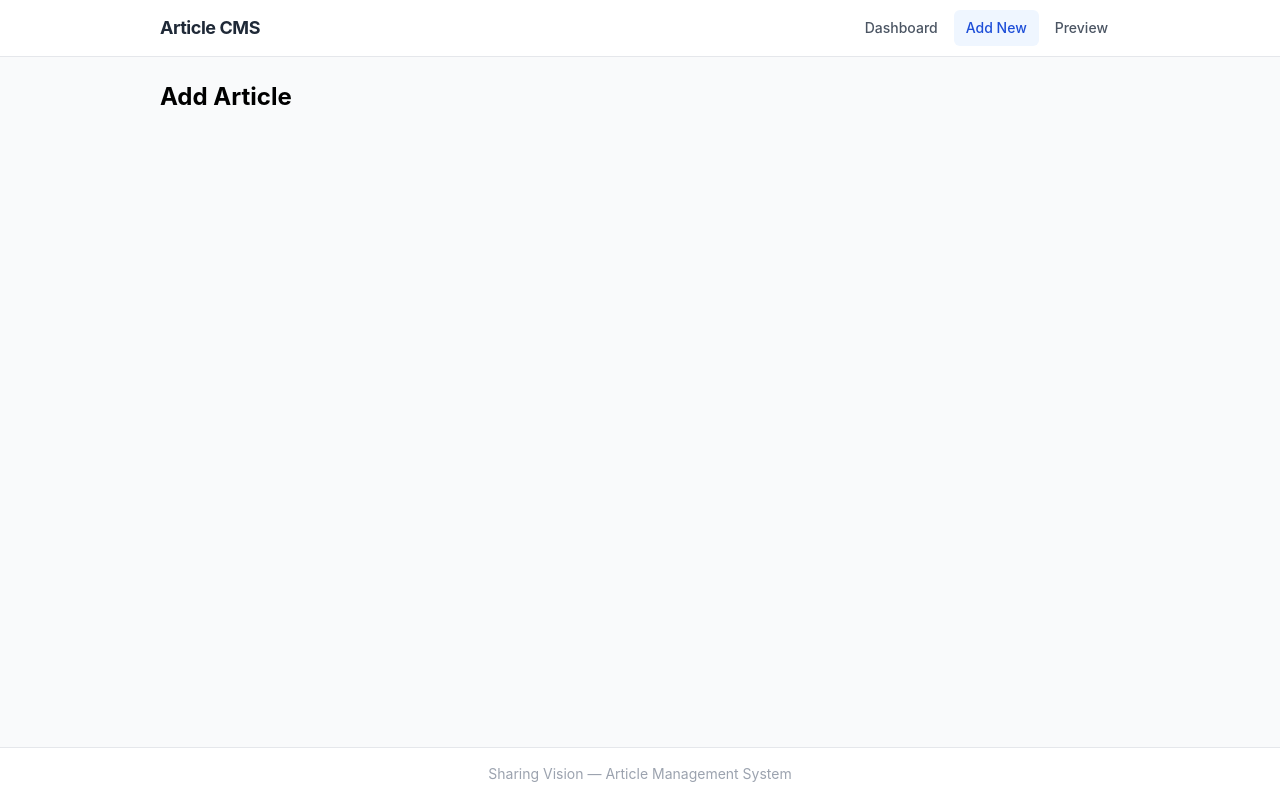
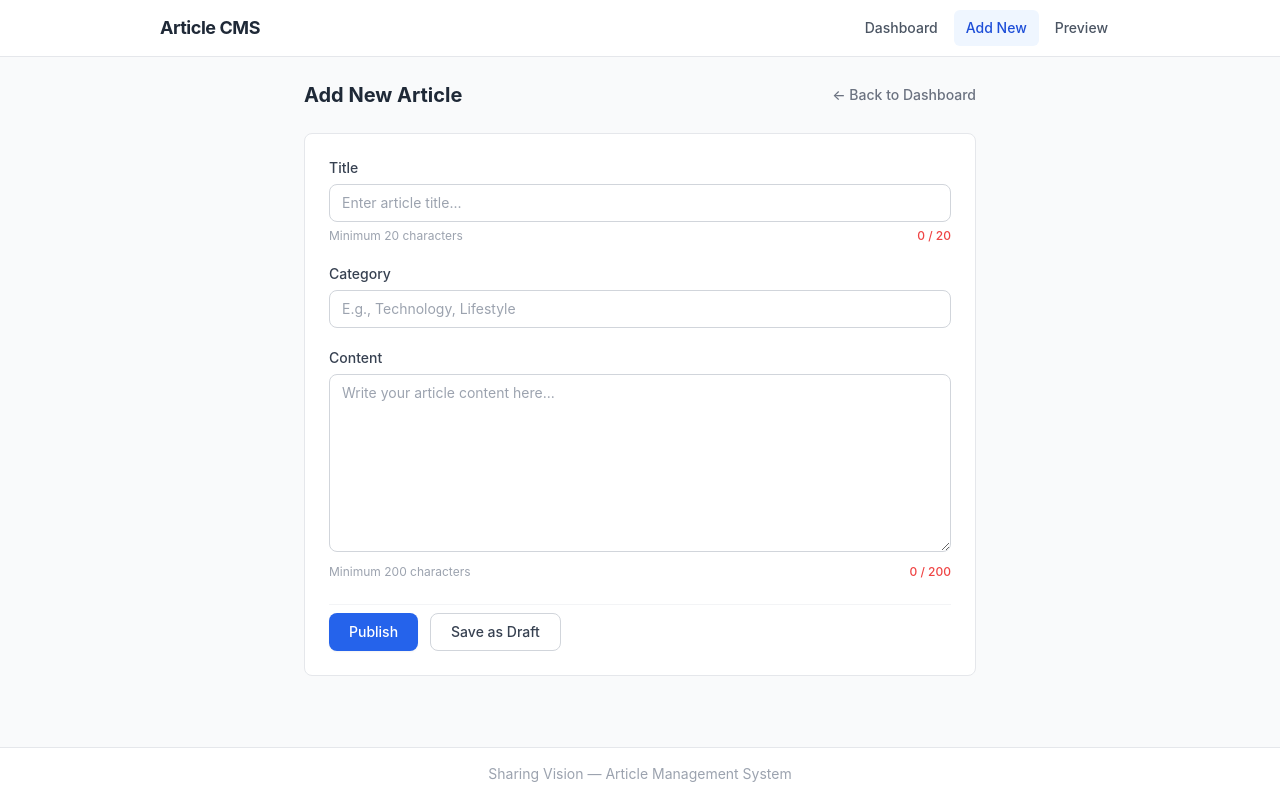
Before and after one commit to Yusufarsan/fe-sharing-vision-test, a Vue app: page /add in a window 1280 px wide. Built offline with nearby package versions, Linux system fonts and the light colour scheme; no server answers.

Commit message:
feat: finalize add article page ui

```diff
--- a/src/views/AddArticle.vue
+++ b/src/views/AddArticle.vue
@@ -1,7 +1,135 @@
 <template>
-  <div>
-    <h1 class="text-2xl font-bold">Add Article</h1>
+  <div class="max-w-2xl mx-auto">
+    <!-- Header -->
+    <div class="flex justify-between items-center mb-6">
+      <h1 class="text-xl font-bold text-gray-800">Add New Article</h1>
+      <button @click="$router.push('/')" class="text-sm text-gray-500 hover:text-gray-700 transition font-medium">
+        &larr; Back to Dashboard
+      </button>
+    </div>
+
+    <!-- Kotak Pesan Error (Ditampilkan jika validasi backend gagal) -->
+    <div v-if="errorMessage" class="mb-6 p-4 bg-red-50 border border-red-200 text-red-700 rounded-lg">
+      <p class="font-semibold text-sm mb-1">Validation Error</p>
+      <!-- whitespace-pre-line membuat karakter \n dari Gin berubah menjadi baris baru di HTML -->
+      <p class="whitespace-pre-line text-sm">{{ errorMessage }}</p>
+    </div>
+
+    <div class="bg-white rounded-lg border border-gray-200 p-6">
+      <form @submit.prevent>
+        <div class="mb-5">
+          <label class="block text-sm text-gray-700 font-medium mb-1.5">Title</label>
+          <input
+            v-model="form.title"
+            type="text"
+            class="w-full px-3 py-2 text-sm border border-gray-300 rounded-lg focus:outline-none focus:ring-2 focus:ring-blue-500 focus:border-transparent transition"
+            placeholder="Enter article title..."
+            required
+          >
+          <!-- Indikator panjang karakter -->
+          <div class="mt-1.5 flex justify-between text-xs">
+            <span class="text-gray-400">Minimum 20 characters</span>
+            <span :class="form.title.length < 20 ? 'text-red-500' : 'text-green-600'" class="font-medium">
+              {{ form.title.length }} / 20
+            </span>
+          </div>
+        </div>
+
+        <div class="mb-5">
+          <label class="block text-sm text-gray-700 font-medium mb-1.5">Category</label>
+          <input
+            v-model="form.category"
+            type="text"
+            class="w-full px-3 py-2 text-sm border border-gray-300 rounded-lg focus:outline-none focus:ring-2 focus:ring-blue-500 focus:border-transparent transition"
+            placeholder="E.g., Technology, Lifestyle"
+            required
+          >
+        </div>
+
+        <div class="mb-6">
+          <label class="block text-sm text-gray-700 font-medium mb-1.5">Content</label>
+          <textarea
+            v-model="form.content"
+            rows="8"
+            class="w-full px-3 py-2 text-sm border border-gray-300 rounded-lg focus:outline-none focus:ring-2 focus:ring-blue-500 focus:border-transparent transition resize-y"
+            placeholder="Write your article content here..."
+            required
+          ></textarea>
+          <!-- Indikator panjang karakter -->
+          <div class="mt-1.5 flex justify-between text-xs">
+            <span class="text-gray-400">Minimum 200 characters</span>
+            <span :class="form.content.length < 200 ? 'text-red-500' : 'text-green-600'" class="font-medium">
+              {{ form.content.length }} / 200
+            </span>
+          </div>
+        </div>
+
+        <div class="flex gap-3 pt-2 border-t border-gray-100">
+          <!-- Dua tombol mengirimkan parameter status yang berbeda ke fungsi submit -->
+          <button
+            @click="submitArticle('publish')"
+            :disabled="isSubmitting"
+            class="bg-blue-600 text-white text-sm px-5 py-2 rounded-lg hover:bg-blue-700 transition font-medium disabled:bg-blue-300 shadow-sm"
+          >
+            Publish
+          </button>
+          <button
+            @click="submitArticle('draft')"
+            :disabled="isSubmitting"
+            class="bg-white text-gray-700 text-sm border border-gray-300 px-5 py-2 rounded-lg hover:bg-gray-50 transition font-medium disabled:bg-gray-50"
+          >
+            Save as Draft
+          </button>
+        </div>
+      </form>
+    </div>
   </div>
 </template>
+
 <script setup>
+import { ref, reactive } from 'vue';
+import { useRouter } from 'vue-router';
+import api from '../services/api';
+
+const router = useRouter();
+const isSubmitting = ref(false);
+const errorMessage = ref('');
+
+// Data formulir reaktif
+const form = reactive({
+  title: '',
+  content: '',
+  category: ''
+});
+
+// Fungsi submit menerima 'status' dari tombol yang diklik
+const submitArticle = async (status) => {
+  // Cegah submit ganda
+  if (isSubmitting.value) return;
+
+  errorMessage.value = '';
+  isSubmitting.value = true;
+
+  try {
+    // Memanggil API backend
+    await api.post('/article/', {
+      title: form.title,
+      content: form.content,
+      category: form.category,
+      status: status
+    });
+
+    // Jika sukses, kembali ke Dashboard
+    router.push('/');
+  } catch (error) {
+    // Menangkap validasi strict dari backend (400 Bad Request)
+    if (error.response && error.response.data && error.response.data.error) {
+      errorMessage.value = error.response.data.error;
+    } else {
+      errorMessage.value = 'An unexpected error occurred. Please try again.';
+    }
+  } finally {
+    isSubmitting.value = false;
+  }
+};
 </script>
```
